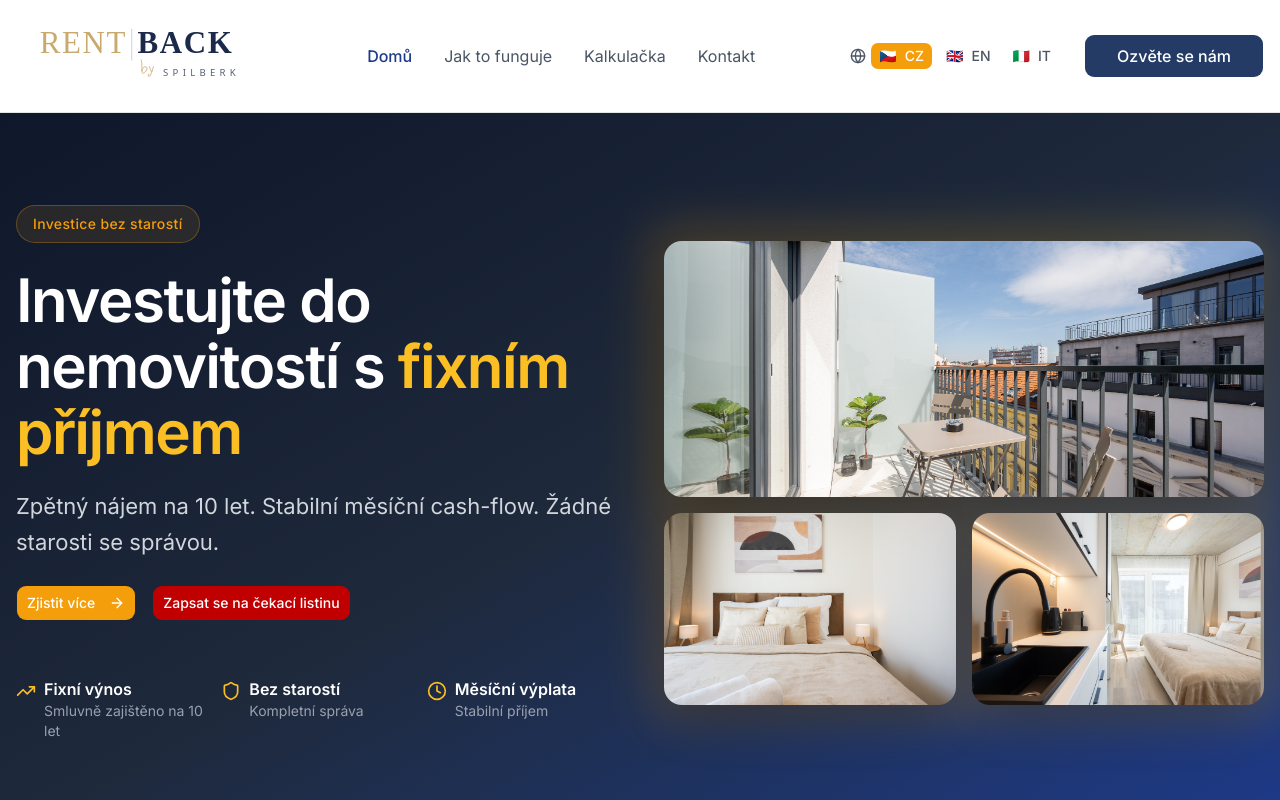
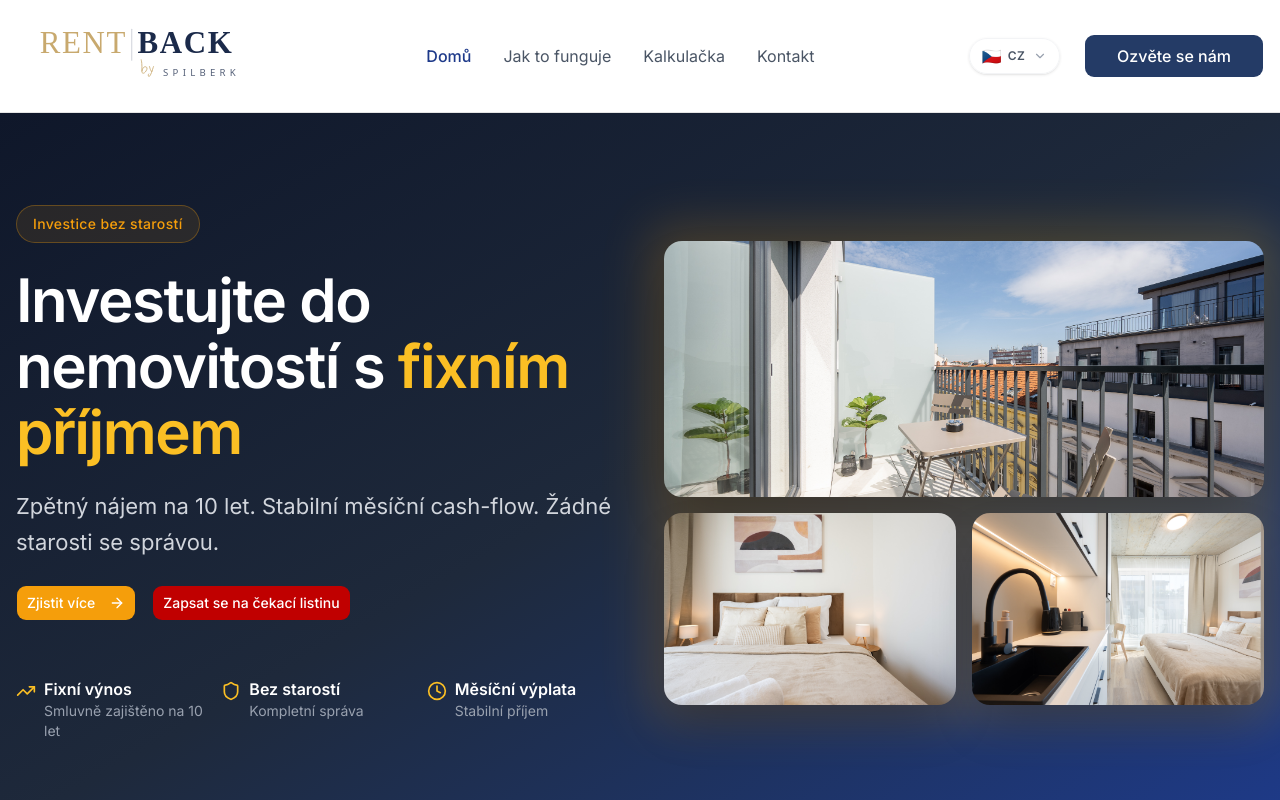
Before and after one commit to spilberkweb/rent-back, a Next.js app: page / in a window 1280 px wide. Shown: the top 800 px of the page. Built offline with nearby package versions, Linux system fonts and the light colour scheme.

Commit message:
feat: Enhance the privacy policy page with new subtitle and last updated translations, update the contact phone number, and refactor the language selector to a dropdown menu.

```diff
--- a/app/locales/translations.ts
+++ b/app/locales/translations.ts
@@ -151,7 +151,7 @@ export const translations = {
       contactInfo: "Kontaktní informace",
       address: "Adresa",
       addressValue: "Trnitá 500/9, Brno, 602 00",
-      phoneValue: "+420 XXX XXX XXX",
+      phoneValue: "+420 725 926 580",
       emailValue: "info@rentback.cz",
       businessHours: "Otevírací hodiny",
       businessHoursValue: "Po-Pá: 9:00 - 17:00",
@@ -177,6 +177,8 @@ export const translations = {
       retentionValue: "Po dobu trvání jednání nebo 2 roky",
       rights: "Práva uživatele",
       rightsValue: "Právo na výmaz, přístup k údajům, odvolání souhlasu",
+      subtitle: "Vaše soukromí je pro nás prioritou. Přečtěte si, jak nakládáme s vašimi údaji.",
+      lastUpdated: "Poslední aktualizace: 23. března 2026",
     },
     validation: {
       name: "Jméno musí mít alespoň 2 znaky",
@@ -379,7 +381,7 @@ export const translations = {
       contactInfo: "Contact Information",
       address: "Address",
       addressValue: "Trnitá 500/9, Brno, 602 00",
-      phoneValue: "+420 XXX XXX XXX",
+      phoneValue: "+420 725 926 580",
       emailValue: "info@rentback.cz",
       businessHours: "Business Hours",
       businessHoursValue: "Mon-Fri: 9:00 - 17:00",
@@ -405,6 +407,8 @@ export const translations = {
       retentionValue: "For the duration of the negotiations or 2 years",
       rights: "User rights",
       rightsValue: "Right to deletion, access to data, withdrawal of consent",
+      subtitle: "Your privacy is our priority. Read how we handle your data.",
+      lastUpdated: "Last updated: March 23, 2026",
     },
     validation: {
       name: "Name must have at least 2 characters",
@@ -613,7 +617,7 @@ export const translations = {
       contactInfo: "Informazioni di Contatto",
       address: "Indirizzo",
       addressValue: "Trnitá 500/9, Brno, 602 00",
-      phoneValue: "+420 XXX XXX XXX",
+      phoneValue: "+420 725 926 580",
       emailValue: "info@rentback.cz",
       businessHours: "Orari di Lavoro",
       businessHoursValue: "Lun-Ven: 9:00 - 17:00",
@@ -624,6 +628,23 @@ export const translations = {
       apartmentCountDesc: "A quanti appartamenti sei interessato?",
       joinWaitingList: "Iscriviti alla Lista d'Attesa",
       sending: "Invio in corso...",
+      privacyDisclaimer: "Inviando il modulo, riconosco che la società Rent|Back tratterà i miei dati personali allo scopo di gestire la mia richiesta/iscrivermi alla lista d'attesa. Maggiori informazioni possono essere trovate nell' ",
+      privacyLink: "Informativa sulla Privacy",
+    },
+    privacy: {
+      title: "Informativa sulla Privacy",
+      controller: "Chi è il titolare",
+      controllerValue: "Rent|Back, ID: [Il tuo ID], Indirizzo: [Il tuo indirizzo]",
+      dataCollected: "Quali dati raccogliamo",
+      dataCollectedValue: "Nome, e-mail, telefono",
+      purpose: "Perché li raccogliamo",
+      purposeValue: "Realizzazione del business, risposta alle richieste",
+      retention: "Quanto tempo li conserviamo",
+      retentionValue: "Per la durata delle trattative o 2 anni",
+      rights: "Diritti dell'utente",
+      rightsValue: "Diritto alla cancellazione, accesso ai dati, revoca del consenso",
+      subtitle: "La tua privacy è la nostra priorità. Leggi come gestiamo i tuoi dati.",
+      lastUpdated: "Ultimo aggiornamento: 23 marzo 2026",
     },
     validation: {
       name: "Il nome deve avere almeno 2 caratteri",
@@ -673,6 +694,7 @@ export const translations = {
       quickLinks: "Link Rapidi",
       contact: "Contatto",
       rights: "Tutti i diritti riservati.",
+      privacy: "Informativa sulla Privacy",
     },
   },
 };
--- a/app/zasady-ochrany-osobnich-udaju/page.tsx
+++ b/app/zasady-ochrany-osobnich-udaju/page.tsx
@@ -3,16 +3,16 @@
 import { useLanguage } from "@/app/contexts/LanguageContext";
 import { Card, CardContent, CardHeader, CardTitle } from "@/components/ui/card";
 import {
+  Clock,
+  Database,
+  MessageSquare,
   ShieldCheck,
   User,
-  Database,
-  MessageSquare,
-  Clock,
   UserCheck,
 } from "lucide-react";
 
 export default function PrivacyPolicyPage() {
-  const { t } = useLanguage();
+  const { t, language } = useLanguage();
 
   return (
     <div className="min-h-screen bg-slate-50 py-20 px-4">
@@ -24,11 +24,7 @@ export default function PrivacyPolicyPage() {
           <h1 className="text-3xl md:text-4xl font-bold text-slate-900 mb-4">
             {t.privacy.title}
           </h1>
-          <p className="text-lg text-slate-600">
-            {t.language === "cs"
-              ? "Vaše soukromí je pro nás prioritou. Přečtěte si, jak nakládáme s vašimi údaji."
-              : "Your privacy is our priority. Read how we handle your data."}
-          </p>
+          <p className="text-lg text-slate-600">{t.privacy.subtitle}</p>
         </div>
 
         <div className="grid gap-6">
@@ -114,9 +110,7 @@ export default function PrivacyPolicyPage() {
         </div>
 
         <div className="mt-12 text-center text-sm text-slate-400">
-          {t.language === "cs"
-            ? "Poslední aktualizace: 23. března 2026"
-            : "Last updated: March 23, 2026"}
+          {t.privacy.lastUpdated}
         </div>
       </div>
     </div>
--- a/components/LanguageSelector.tsx
+++ b/components/LanguageSelector.tsx
@@ -1,37 +1,66 @@
 "use client";
 
-import { Globe } from 'lucide-react';
-import { useLanguage } from '@/app/contexts/LanguageContext';
-import { Button } from './ui/button';
+import { Globe, ChevronDown } from "lucide-react";
+import { useLanguage } from "@/app/contexts/LanguageContext";
+import { Button } from "./ui/button";
+import {
+  DropdownMenu,
+  DropdownMenuContent,
+  DropdownMenuItem,
+  DropdownMenuTrigger,
+} from "./ui/dropdown-menu";
 
 export function LanguageSelector() {
   const { language, setLanguage } = useLanguage();
 
   const languages = [
-    { code: 'cs' as const, label: 'CZ', flag: '🇨🇿' },
-    { code: 'en' as const, label: 'EN', flag: '🇬🇧' },
-    { code: 'it' as const, label: 'IT', flag: '🇮🇹' },
+    { code: "cs" as const, label: "Czech", display: "CZ", flag: "🇨🇿" },
+    { code: "en" as const, label: "English", display: "EN", flag: "🇬🇧" },
+    { code: "it" as const, label: "Italian", display: "IT", flag: "🇮🇹" },
   ];
 
+  const currentLanguage =
+    languages.find((l) => l.code === language) || languages[0];
+
   return (
-    <div className="flex items-center gap-1">
-      <Globe className="w-4 h-4 text-gray-600" />
-      {languages.map((lang) => (
+    <DropdownMenu>
+      <DropdownMenuTrigger asChild>
         <Button
-          key={lang.code}
           variant="ghost"
           size="sm"
-          onClick={() => setLanguage(lang.code)}
-          className={`px-2 py-1 text-sm ${
-            language === lang.code
-              ? 'bg-[#f59e0b] text-white hover:bg-[#d97706]'
-              : 'text-gray-600 hover:text-[#1e3a8a]'
-          }`}
+          className="flex items-center gap-2 text-gray-600 hover:bg-gray-100/50 rounded-full px-3 h-9 transition-all duration-200 border border-gray-100 bg-white/50 backdrop-blur-sm shadow-sm"
         >
-          <span className="mr-1">{lang.flag}</span>
-          {lang.label}
+          <div className="flex items-center gap-1.5">
+            <span className="text-base leading-none">{currentLanguage.flag}</span>
+            <span className="font-semibold text-xs tracking-wide">
+              {currentLanguage.display}
+            </span>
+          </div>
+          <ChevronDown className="w-3 h-3 text-gray-400" />
         </Button>
-      ))}
-    </div>
+      </DropdownMenuTrigger>
+      <DropdownMenuContent
+        align="end"
+        className="w-40 p-1.5 rounded-2xl bg-white/95 backdrop-blur-md border-gray-100 shadow-xl animate-in fade-in zoom-in-95 duration-200"
+      >
+        {languages.map((lang) => (
+          <DropdownMenuItem
+            key={lang.code}
+            onClick={() => setLanguage(lang.code)}
+            className={`flex items-center gap-3 px-3 py-2 rounded-xl cursor-pointer transition-colors ${
+              language === lang.code
+                ? "bg-amber-50 text-amber-600 font-semibold"
+                : "text-gray-600 hover:bg-slate-50 hover:text-[#1e3a8a]"
+            }`}
+          >
+            <span className="text-lg leading-none">{lang.flag}</span>
+            <span className="flex-1 text-sm">{lang.label}</span>
+            {language === lang.code && (
+              <div className="w-1.5 h-1.5 rounded-full bg-amber-500" />
+            )}
+          </DropdownMenuItem>
+        ))}
+      </DropdownMenuContent>
+    </DropdownMenu>
   );
 }
```
